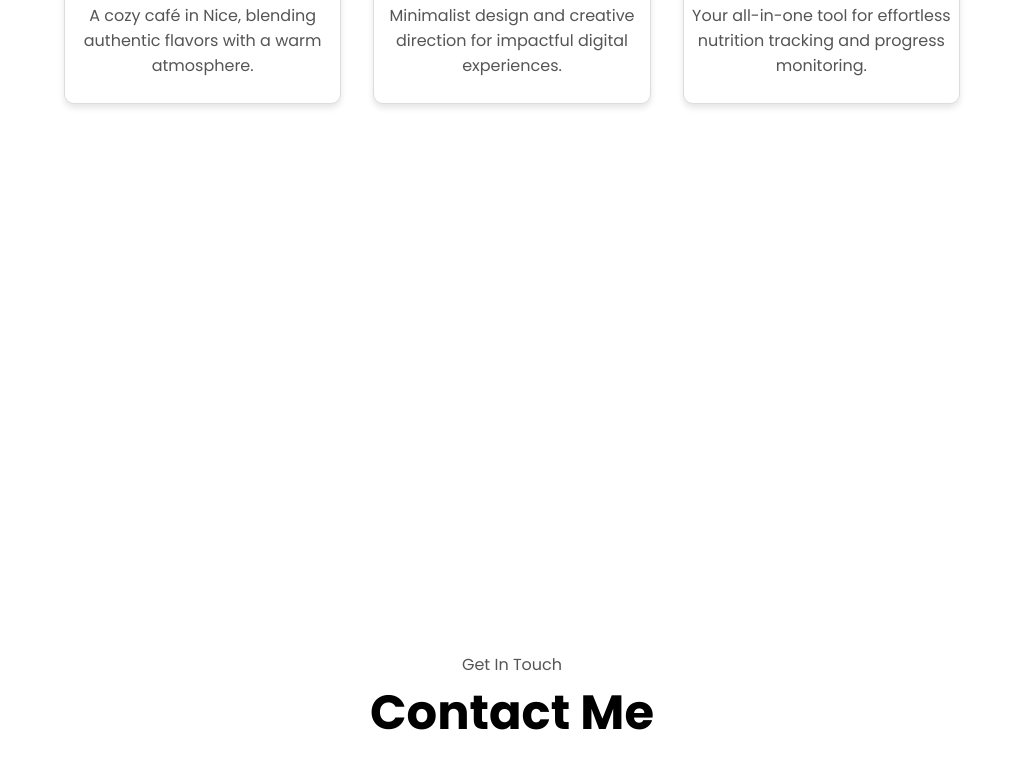
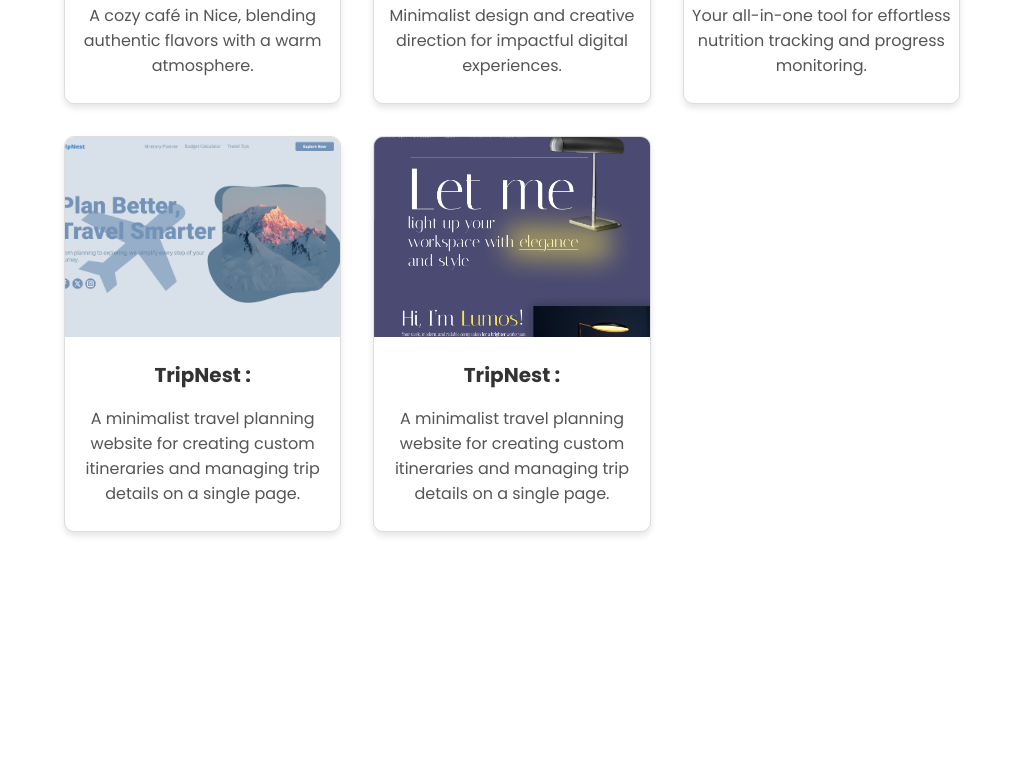
Before and after one commit to most-by/html-css-js-portfolio, a plain HTML site: page index.html in a window 1280 px wide. Shown: the part 2980-3758 px from the top of the page, without its empty margins (128-1151 px from the left). Drawn offline with Linux system fonts and the light colour scheme.

Commit message:
project+

```diff
--- a/index.html
+++ b/index.html
@@ -206,8 +206,16 @@ $$$$$$$  |\$$$$$$$ |      $$ | \_/ $$ |\$$$$$$  |$$$$$$$  |  \$$$$  |\$$$$$$$ |$
                     <a style="text-decoration: none;" href="./assets/Bold Form Studio.pdf" target="_blank"><h3>Boldform Studio : </h3><p>Minimalist design and creative direction for impactful digital experiences.</p><br></a>
                 </div>
                 <div class="project-item">
-                    <a style="text-decoration: none;" href="./assets/projetMacroMate.png" target="_blank"><img src="./assets/projetMacroMate.png" alt="Project 2"></a>
-                    <a style="text-decoration: none;" href="./assets/projetMacroMate2.png.pdf" target="_blank"><h3>MacroMate : </h3><p>Your all-in-one tool for effortless nutrition tracking and progress monitoring.</p><br></a>
+                    <a style="text-decoration: none;" href="./assets/projetMacroMate.png" target="_blank"><img src="./assets/projetMacroMate.png" alt="Project 3"></a>
+                    <a style="text-decoration: none;" href="./assets/projetMacroMate2.png" target="_blank"><h3>MacroMate : </h3><p>Your all-in-one tool for effortless nutrition tracking and progress monitoring.</p><br></a>
+                </div>
+                <div class="project-item">
+                    <a style="text-decoration: none;" href="./assets/projet_tripnest.png" target="_blank"><img src="./assets/projet_tripnest.png" alt="Project 4"></a>
+                    <a style="text-decoration: none;" href="./assets/projet_tripnest.png" target="_blank"><h3>TripNest : </h3><p>A minimalist travel planning website for creating custom itineraries and managing trip details on a single page.</p><br></a>
+                </div>
+                <div class="project-item">
+                    <a style="text-decoration: none;" href="./assets/lumos.pdf" target="_blank"><img src="./assets/lumos.png" alt="Project 5"></a>
+                    <a style="text-decoration: none;" href="./assets/lumos.pdf" target="_blank"><h3>TripNest : </h3><p>A minimalist travel planning website for creating custom itineraries and managing trip details on a single page.</p><br></a>
                 </div>
                 <!-- <div class="project-item">
                     <img src="./assets/project3.png" alt="Project 3">
```
Also changed, not shown: assets/lumos.png (added), assets/projet_tripnest.png (added), 1 other file.
